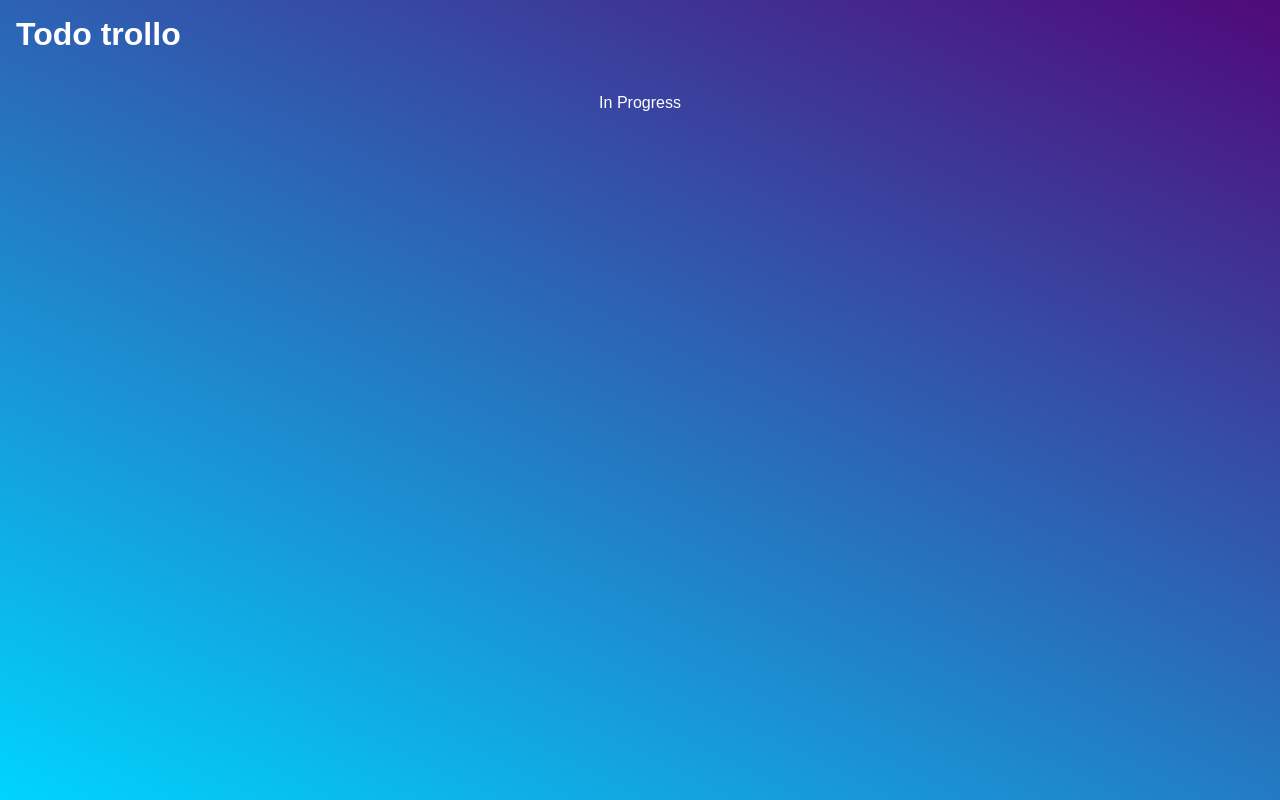
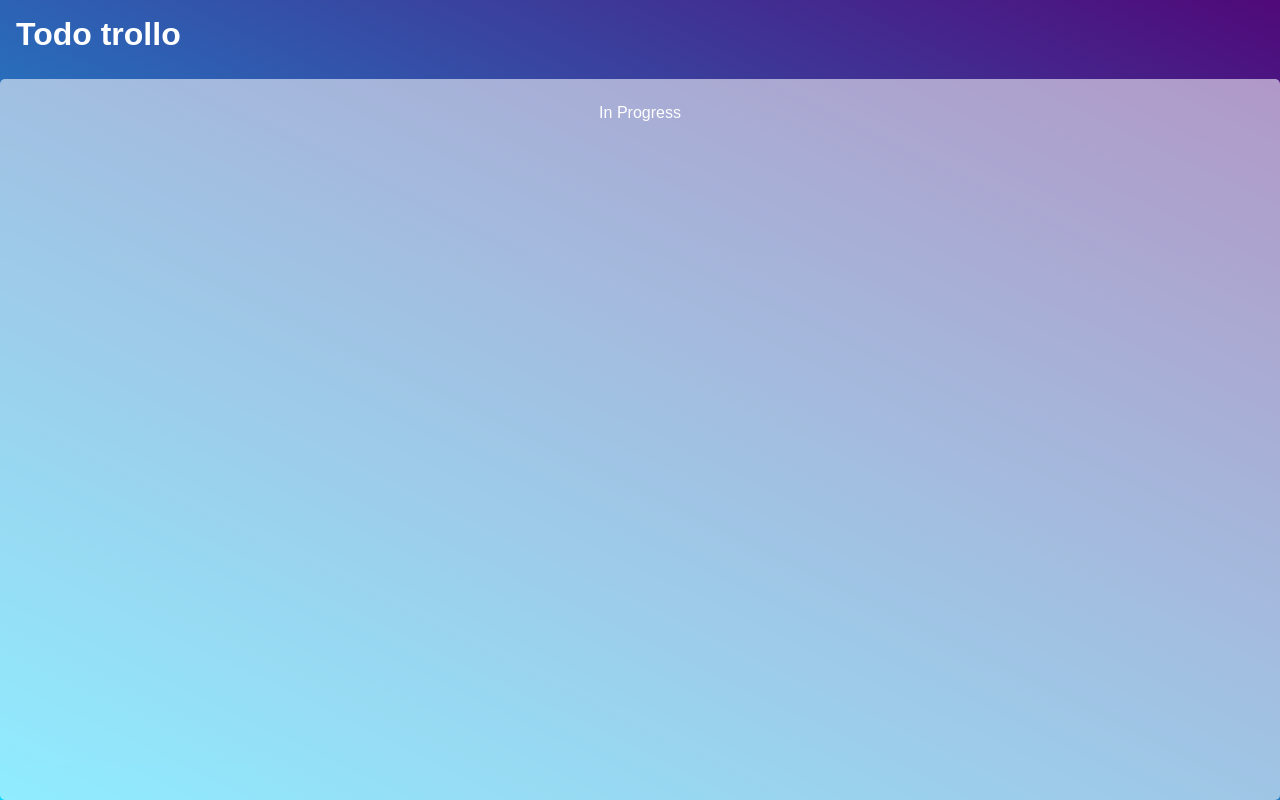
Before and after one commit to DavePlayer/todo-trollo, a React (Vite) app in the folder front/: page /dashboard in a window 1280 px wide. Built offline with nearby package versions, Linux system fonts and the light colour scheme.

Commit message:
changed names, and css

```diff
--- a/front/src/App.jsx
+++ b/front/src/App.jsx
@@ -1,8 +1,8 @@
 import { useState } from 'react'
-import { Routes, Route } from "react-router-dom";
-import {Login} from './pages/Login';
-import {Register} from './pages/Register';
-import { Dashboard } from './pages/Dashboard';
+import { Routes, Route, Navigate } from "react-router-dom";
+import {Login} from './pages/Login/login';
+import {Register} from './pages/Register/register';
+import { Dashboard } from './pages/Dashboard/dashboard';
 
 // when you fetch data use line adres bellow instead of full address
 // import.meta.env.API_URL
@@ -13,7 +13,8 @@ function App() {
   return (
     <div className='main'>
       <Routes>
-        <Route exact path='/' element={<Login />}></Route>
+        <Route exact path='/' element={<Navigate to='/login'/>}></Route>
+        <Route path='/login' element={<Login />}></Route>
         <Route path='/register' element={<Register />}></Route>
         <Route path='/dashboard' element={<Dashboard />}></Route>
       </Routes>
--- a/front/src/index.scss
+++ b/front/src/index.scss
@@ -15,6 +15,19 @@
     -webkit-box-shadow: 0px 0px 20px 5px rgb(23, 23, 23);
     -moz-box-shadow: 0px 0px 20px 5px rgb(23, 23, 23);
     box-shadow: 0px 0px 20px 5px rgb(23, 23, 23);
+}
+
+::-webkit-scrollbar {
+    height: 1.2rem;
+}
+::-webkit-scrollbar-track {
+    background: #f1f1f1;
+}
+::-webkit-scrollbar-thumb {
+    background: #888;
+}
+::-webkit-scrollbar-thumb:hover {
+    background: #555;
 }
 
 *{
@@ -113,6 +126,7 @@ form {
     flex-direction: column;
     flex-wrap: wrap;
     justify-items: flex-start;
+    gap: 10px;
 }
 
 .navbar{
@@ -132,4 +146,8 @@ form {
     width: 100%;
     box-sizing: border-box;
     padding: 25px 0;
+    flex-grow: 2;
+    background-color: #ffffff90;
+    border-radius: 5px;
+    overflow-x: scroll;
 }
--- a/front/src/pages/Dashboard/index.jsx
+++ b/front/src/pages/Dashboard/dashboard.jsx
@@ -1,4 +1,4 @@
-import { Navbar } from "../../shared/Navbar";
+import { Navbar } from "../../shared/Navbar/navbar";
 
 export const Dashboard = () => {
     return(
--- a/front/src/pages/Register/index.jsx
+++ b/front/src/pages/Register/register.jsx
@@ -3,7 +3,7 @@ import { Link, useNavigate } from "react-router-dom";
 
 export const Register = () =>{
     const navigate = useNavigate();
-    const [form, setForm] = useState({login:"", email:"", password:"", confpassword:""});
+    const [form, setForm] = useState({login:"", password:"", confpassword:""});
     const handleClick = (e) => {
         e.preventDefault();
         navigate("/");
@@ -22,12 +22,8 @@ export const Register = () =>{
             <h1>Sign Up</h1>
             <form>
                 <label htmlFor="login">
-                    <p>Username:</p>
+                    <p>Email:</p>
                     <input type="text" name="login" id="login" value={form.login} onChange={(e) => handleChange (e)}/>
-                </label>
-                <label htmlFor="email">
-                    <p>Email:</p>
-                    <input type="text" name="email" id="email" value={form.email} onChange={(e) => handleChange (e)}/>
                 </label>
                 <label htmlFor="password">
                     <p>Password:</p>
```
Also changed, not shown: front/src/pages/Login/login.jsx (renamed from front/src/pages/Login/index.jsx), front/src/shared/Navbar/navbar.jsx (renamed from front/src/shared/Navbar/index.jsx).
